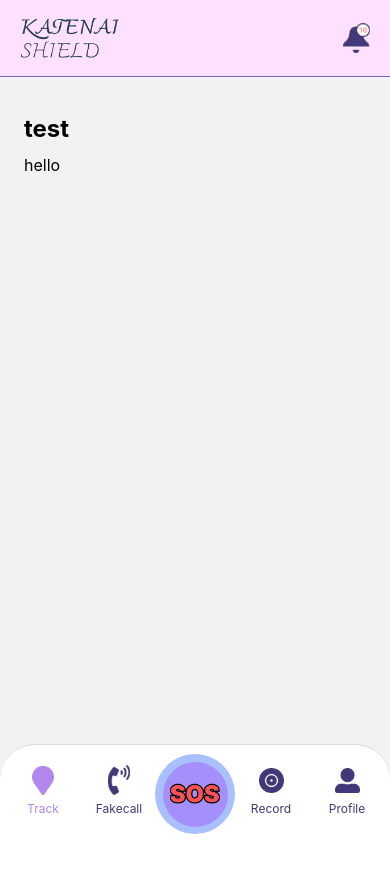
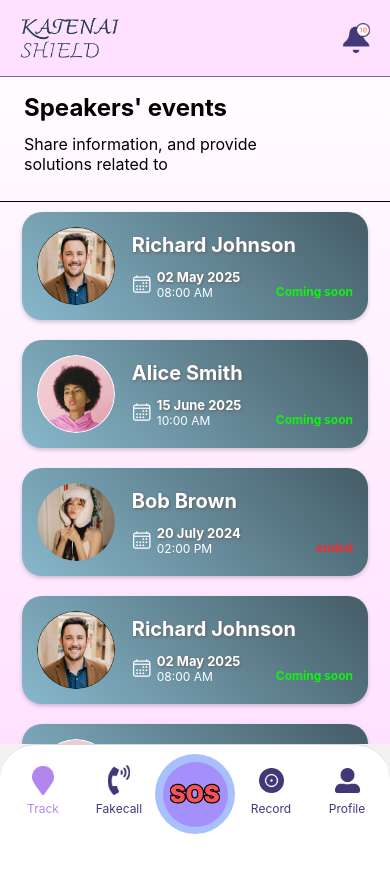
Before and after one commit to duytan177/katenai-shield, a React Native app: screen /HomeTabs in a window 390 px wide. Built offline with nearby package versions, Linux system fonts and the light colour scheme.

Commit message:
feat: list events

```diff
--- a/package.json
+++ b/package.json
@@ -29,7 +29,8 @@
     "react-native-screens": "^4.3.0",
     "react-native-vector-icons": "^10.2.0",
     "react-native-web": "~0.19.10",
-    "uuid": "^11.0.3"
+    "uuid": "^11.0.3",
+    "@expo/vector-icons": "^14.0.2"
   },
   "devDependencies": {
     "@babel/core": "^7.20.0",
--- /dev/null
+++ b/src/components/EventCard.tsx
@@ -0,0 +1,127 @@
+import { StyleSheet, View, Text, Image } from "react-native";
+import React from "react";
+import { LinearGradient } from "expo-linear-gradient";
+import avatar3 from "../assets/images/FakeCall/avatar3.png";
+import { Ionicons } from "@expo/vector-icons";
+
+const EventCard = ({ name, avatar, dateTime, status }: any) => {
+  return (
+    <LinearGradient
+      start={{ x: 0.5, y: 2.2 }}
+      end={{ x: 0.9, y: 1 }}
+      colors={["#88B8CC", "#445C66"]}
+      style={styles.card}
+    >
+      <View style={styles.avatar}>
+        <Image source={avatar} style={styles.image} />
+      </View>
+      <View style={styles.content}>
+        <Text style={styles.name}>{name}</Text>
+        <View style={styles.detail}>
+          <View style={styles.time}>
+            <Ionicons name="calendar-outline" color="#ffffff" size={20} />
+            <View style={styles.textContainer}>
+              <Text style={styles.textTop}>{dateTime.date}</Text>
+              <Text style={styles.textBottom}>{dateTime.time}</Text>
+            </View>
+          </View>
+          {status == "ended" ? (
+              <Text style={styles.textEnded}>{status}</Text>
+          ) : (
+            <View style={styles.status}>
+              <Text style={styles.text}>Coming soon</Text>
+            </View>
+          )}
+        </View>
+      </View>
+    </LinearGradient>
+  );
+};
+
+const styles = StyleSheet.create({
+  card: {
+    flex: 1,
+    flexDirection: "row",
+    backgroundColor: "#fff",
+    borderRadius: 20,
+    shadowColor: "#000",
+    shadowOffset: { width: 0, height: 2 },
+    shadowOpacity: 0.2,
+    shadowRadius: 4,
+    elevation: 3,
+    margin: 10,
+    paddingHorizontal: 15,
+    paddingVertical: 10,
+  },
+  avatar: {
+    flex: 3,
+  },
+  image: {
+    borderRadius: "100%",
+    height: 78,
+    width: 78,
+    marginRight: 10,
+    marginVertical: 5,
+  },
+  content: {
+    flex: 7,
+    justifyContent: "space-around",
+    marginVertical: 5,
+  },
+  icon: {
+    height: 10,
+    width: 10,
+  },
+  name: {
+    fontSize: 20,
+    fontWeight: "bold",
+    color: "#ffffff",
+    textShadowColor: "#616161",
+    textShadowOffset: { width: 1, height: 1 },
+    textShadowRadius: 3,
+  },
+  detail: {
+    flexDirection: "row",
+    justifyContent: "space-between",
+  },
+  time: {
+    flexDirection: "row",
+    alignItems: "center",
+  },
+  textContainer: {
+    marginLeft: 5,
+  },
+  textTop: {
+    fontSize: 13,
+    color: "#ffffff",
+    textShadowColor: "#616161",
+    textShadowOffset: { width: 1, height: 1 },
+    textShadowRadius: 3,
+    fontWeight: "bold",
+  },
+  textBottom: {
+    fontSize: 12,
+    color: "#ffffff",
+  },
+
+  status: {
+    justifyContent: "center",
+    alignItems: "center",
+    height: "100%",
+  },
+  text: {
+    fontSize: 12,
+    fontWeight: "bold",
+    marginTop: 15,
+    color: "#12F212", // Màu chữ cho Coming soon
+  },
+
+  textEnded: {
+    fontSize: 12,
+    fontWeight: "bold",
+    marginTop: 15,
+    color: "#F22D2D", // Màu chữ cho Coming soon
+  },
+});
+
+export default EventCard;
--- a/src/components/HeaderBody.tsx
+++ b/src/components/HeaderBody.tsx
@@ -4,7 +4,7 @@ import React from "react";
 const HeaderBody = ({ title, subTitle, iconButtonRight= null }: any) => {
   return (
     <View style={styles.headerBody}>
-      <View style={styles.topLeft}>
+      <View style={[styles.topLeft, { flex: iconButtonRight ? 0.8 : 1 }]}>
         <Text style={styles.title}>{title}</Text>
         <Text style={styles.subtitle}>{subTitle}</Text>
       </View>
@@ -33,10 +33,11 @@ const styles = StyleSheet.create({
     alignItems: "center",
     paddingVertical: 8,
     paddingHorizontal: 24,
+    borderBottomWidth: 0.2,
   },
 
   topLeft: {
-    flex: 0.8,
+    // flex: 0.8,
   },
   topRight: {
     flex: 0.2,
--- a/src/screens/EventsScreen.tsx
+++ b/src/screens/EventsScreen.tsx
@@ -1,18 +1,181 @@
-import { StyleSheet, View, Text, Pressable } from "react-native";
+import {
+  StyleSheet,
+  View,
+  Text,
+  Pressable,
+  ScrollView,
+  Image,
+} from "react-native";
 import React from "react";
 import Header from "../components/Header";
 import { SafeAreaView } from "react-native-safe-area-context";
 import HeaderBody from "../components/HeaderBody";
+import { LinearGradient } from "expo-linear-gradient";
+import avatar3 from "../assets/images/FakeCall/avatar3.png";
+import avatar2 from "../assets/images/FakeCall/avatar2.png";
+import avatar1 from "../assets/images/FakeCall/avatar1.png";
+import EventCard from "../components/EventCard";
 
+const events = [
+  {
+    name: "Richard Johnson",
+    avatar: avatar3,
+    dateTime: { date: "02 May 2025", time: "08:00 AM" },
+  },
+  {
+    name: "Alice Smith",
+    avatar: avatar2,
+    dateTime: { date: "15 June 2025", time: "10:00 AM" },
+  },
+  {
+    name: "Bob Brown",
+    avatar: avatar1,
+    dateTime: { date: "20 July 2024", time: "02:00 PM" },
+    status: "ended"
+  },
+  {
+    name: "Richard Johnson",
+    avatar: avatar3,
+    dateTime: { date: "02 May 2025", time: "08:00 AM" },
+  },
+  {
+    name: "Alice Smith",
+    avatar: avatar2,
+    dateTime: { date: "15 June 2025", time: "10:00 AM" },
+  },
+  {
+    name: "Bob Brown",
+    avatar: avatar1,
+    dateTime: { date: "20 July 2024", time: "02:00 PM" },
+    status: "ended"
+  }
+];
 const EventsScreen = () => {
   return (
-    <SafeAreaView style={{flex:1,}}>
-      <Header />
-    <HeaderBody title="test" subTitle="hello"/>
-    </SafeAreaView>
+    <LinearGradient
+      start={{ x: 0, y: 0 }}
+      end={{ x: 0, y: 1.8 }}
+      colors={["#FFFFFF", "#FFE1FF"]}
+      style={styles.containerLinerGrandient}
+    >
+      <SafeAreaView style={styles.container}>
+        <Header title="Events" />
+        <View style={styles.containerBody}>
+          <HeaderBody
+            title="Speakers' events"
+            subTitle="Share information, and provide solutions related to"
+          />
+          <ScrollView
+            showsVerticalScrollIndicator={false}
+            style={styles.scrollContainer}
+          >
+            {events.map((event, index) => (
+              <EventCard
+                key={index}
+                name={event.name}
+                avatar={event.avatar}
+                dateTime={event.dateTime}
+                status={event.status}
+              />
+            ))}
+          </ScrollView>
+        </View>
+      </SafeAreaView>
+    </LinearGradient>
   );
 };
 
-const styles = StyleSheet.create({});
+const styles = StyleSheet.create({
+  containerLinerGrandient: {
+    flex: 1,
+  },
+  container: {
+    flex: 1,
+  },
+
+  containerBody: {
+    flex: 1,
+  },
+
+  scrollContainer: {
+    paddingHorizontal: 12,
+    flex: 1,
+  },
+  card: {
+    flexDirection: "row",
+    backgroundColor: "#fff",
+    borderRadius: 20,
+    shadowColor: "#000",
+    shadowOffset: { width: 0, height: 2 },
+    shadowOpacity: 0.2,
+    shadowRadius: 4,
+    elevation: 3,
+    margin: 10,
+    paddingHorizontal: 15,
+    paddingVertical: 10,
+  },
+  avatar: {
+    flex: 3,
+  },
+  image: {
+    borderRadius: "100%",
+    height: 78,
+    width: 78,
+    marginRight: 10,
+    marginVertical: 5,
+  },
+  content: {
+    flex: 7,
+    justifyContent: "space-around",
+    marginVertical: 5,
+  },
+  icon: {
+    height: 10,
+    width: 10,
+  },
+  name: {
+    fontSize: 20,
+    fontWeight: "bold",
+    color: "#ffffff",
+    textShadowColor: "#616161",
+    textShadowOffset: { width: 1, height: 1 },
+    textShadowRadius: 3,
+  },
+  detail: {
+    flexDirection: "row",
+    justifyContent: "space-between",
+  },
+  time: {
+    flexDirection: "row",
+    alignItems: "center",
+  },
+  textContainer: {
+    marginLeft: 5,
+  },
+  textTop: {
+    fontSize: 13,
+    color: "#ffffff",
+    textShadowColor: "#616161",
+    textShadowOffset: { width: 1, height: 1 },
+    textShadowRadius: 3,
+    fontWeight: "bold",
+  },
+  textBottom: {
+    fontSize: 12,
+    color: "#ffffff",
+  },
+
+  status: {
+    justifyContent: "center",
+    alignItems: "center",
+    height: "100%",
+  },
+  text: {
+    fontSize: 12,
+    fontWeight: "bold",
+    marginTop: 15,
+    color: "#12F212", // Màu chữ cho Coming soon
+  },
+});
 
 export default EventsScreen;
```
Also changed, not shown: src/assets/images/Events/icon.png (added), 1 other file (tests, documents, lock files or other folders).
